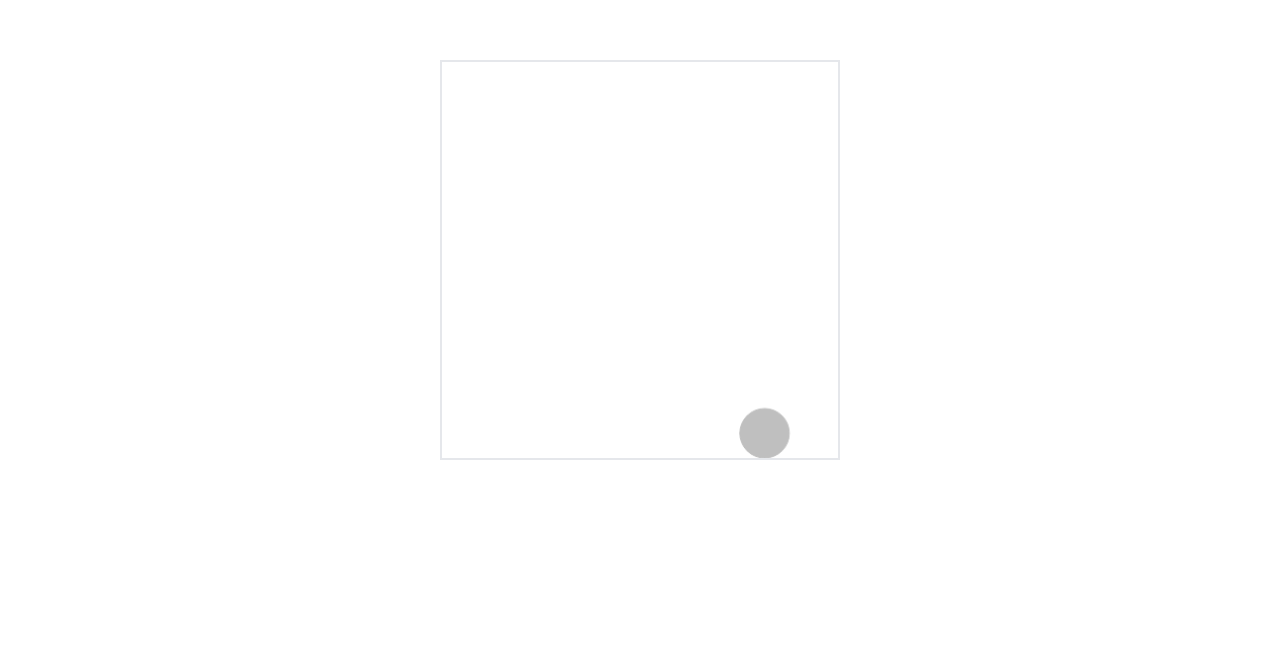
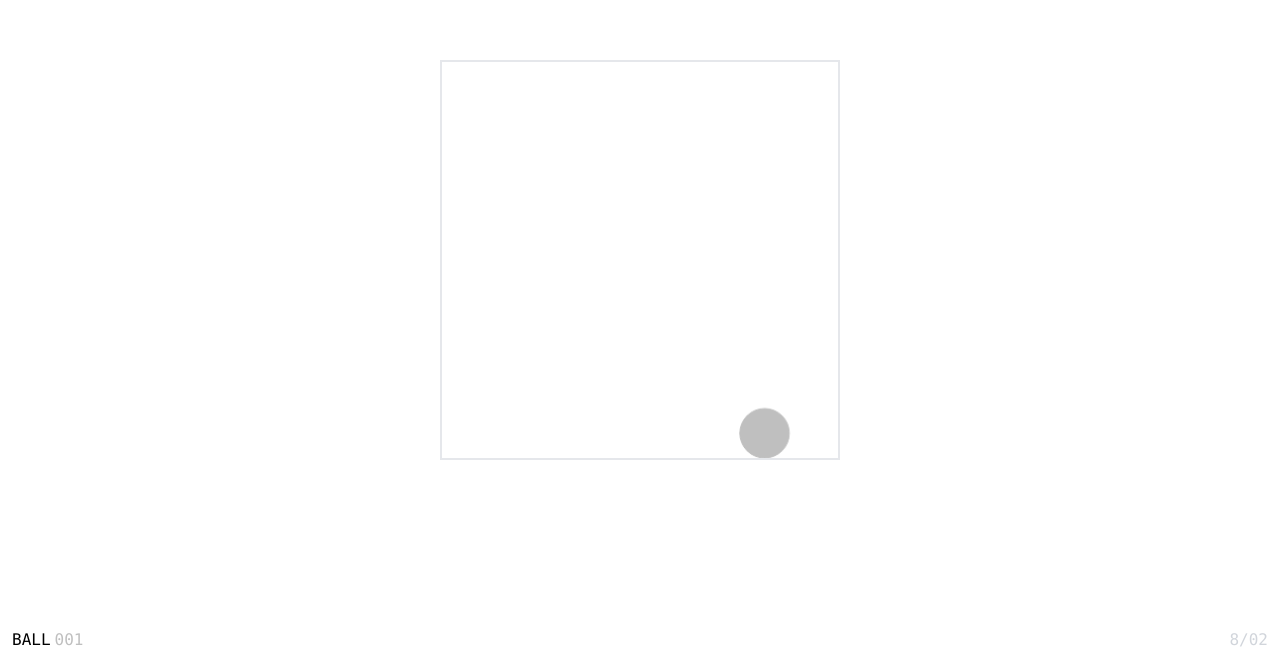
Before and after one commit to luke358/forever-animation, a React (Vite) app: page /001 in a window 1280 px wide. Shown: the part 140-800 px from the top of the page. Built offline with nearby package versions, Linux system fonts and the light colour scheme.

Commit message:
chore: layout Paper

```diff
--- a/package.json
+++ b/package.json
@@ -22,6 +22,7 @@
     "autoprefixer": "^10.4.8",
     "eslint": "^8.21.0",
     "postcss": "^8.4.14",
+    "sass": "^1.54.1",
     "tailwindcss": "^3.1.7",
     "typescript": "^4.6.4",
     "vite": "^3.0.0",
--- a/src/App.tsx
+++ b/src/App.tsx
@@ -2,22 +2,25 @@ import { Suspense } from 'react'
 import { Link, Outlet, useLocation, useRoutes } from 'react-router-dom'
 import { Icon } from '@iconify/react'
 
+import Paper from './components/Paper'
 import routes from '~react-pages'
 
 function App() {
   const { pathname } = useLocation()
   return (
+    <Paper>
       <div>
         {
           pathname !== '/' && <nav className="fixed top-6 left-8"><Link to="/">
             <Icon icon="ant-design:left-outlined" />
           </Link></nav>
         }
-      <Suspense fallback={<p>Loading...</p>}>
+        <Suspense fallback={<p className="bg-gray-300">Loading...</p>}>
           {useRoutes(routes)}
           <Outlet />
         </Suspense>
       </div>
+    </Paper>
   )
 }
 
--- /dev/null
+++ b/src/components/Paper/index.scss
@@ -0,0 +1,21 @@
+.paper {
+  .nav-links {
+    cursor: pointer;
+  }
+  .nav-links .next, .nav-links .prev{
+    opacity: 0;
+    transition: .3s all ease-in-out;
+    margin-top: -1.5em;
+    display: block;
+  }
+
+  .nav-links:hover .next, .nav-links:hover .prev {
+    opacity: 1;
+    margin-top: 0;
+  }
+  .nav{
+    background-color: red;
+    width:90px;
+    height:90px;
+  }
+}
--- /dev/null
+++ b/src/components/Paper/index.tsx
@@ -0,0 +1,40 @@
+import React from 'react'
+import type { ReactElement } from 'react'
+import { Link, useLocation } from 'react-router-dom'
+import { works } from '../../works'
+import './index.scss'
+
+export default function Paper({ children }: { children: ReactElement }) {
+  const { pathname: no } = useLocation()
+  const index = works.findIndex(i => i.no === no.slice(1))
+
+  const work = works[index]
+  const prev = works[index - 1]
+  const next = works[index + 1]
+  return (
+    <div className="paper">
+      {children}
+      {work && <nav className="w-[100%] py-2 px-3 font-mono fixed bottom-0 left-0 flex justify-between">
+        <div className="flex">
+          <div className="nav-links">
+            {prev && <Link to={prev.no} className="prev opacity-25">
+              <span className="opacity-25">{prev.name}</span>
+              <span className="mx-1 opacity-25">{prev.no}</span>
+            </Link>}
+            <div>
+              <span>{work.name}</span>
+              <span className="mx-1 opacity-25">{work.no}</span>
+            </div>
+            {next && <Link to={next.no} className="next opacity-25">
+              <span className="opacity-25">{next.name}</span>
+              <span className="mx-1 opacity-25">{next.no}</span>
+            </Link>}
+          </div>
+        </div>
+        <div className="text-gray-300 relative">
+          <span className="absolute bottom-0 right-0">{work.date}</span>
+        </div>
+      </nav>}
+    </div>
+  )
+}
```
Also changed, not shown: 1 other file (tests, documents, lock files or other folders). Lines whose indentation alone changed are shown as unchanged.
